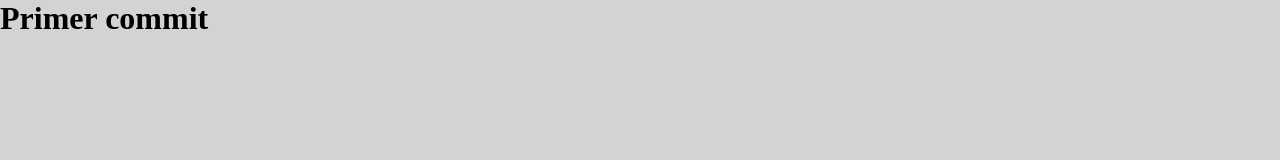
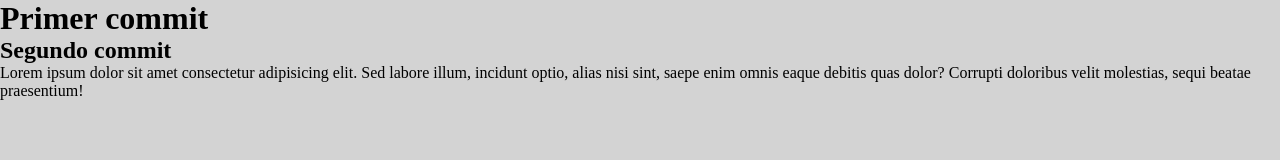
Before and after one commit to AdrianMGL/MiPrimerRepositorio, a plain HTML site: page index.html in a window 1280 px wide. Drawn offline with Linux system fonts and the light colour scheme.

Commit message:
Agregado el segundo commit

```diff
--- a/index.html
+++ b/index.html
@@ -12,7 +12,11 @@
 
 <h1>Primer commit</h1>
 
+<h2>Segundo  commit</h2>
 
+<p>
+  Lorem ipsum dolor sit amet consectetur adipisicing elit. Sed labore illum, incidunt optio, alias nisi sint, saepe enim omnis eaque debitis quas dolor? Corrupti doloribus velit molestias, sequi beatae praesentium!
+</p>
 
 
 
```
